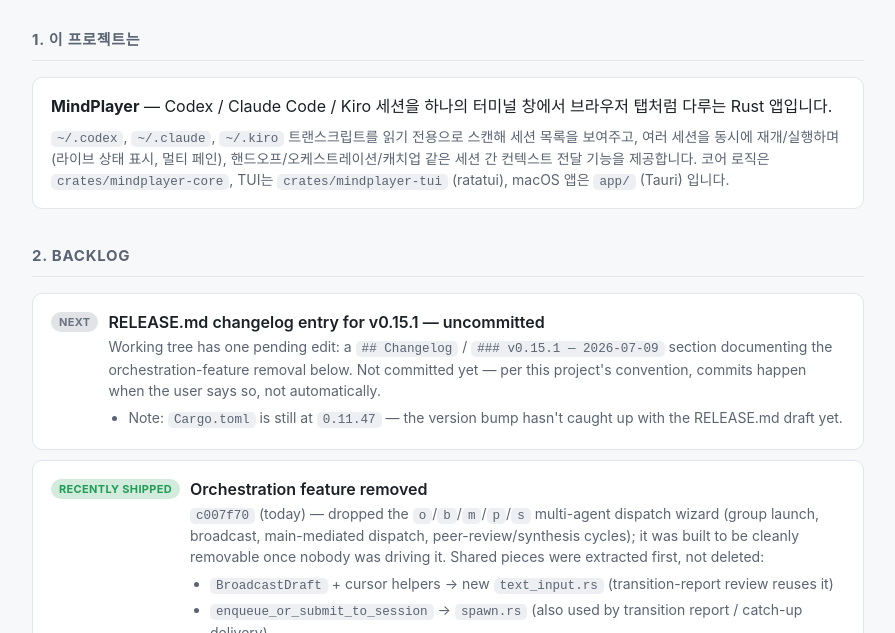
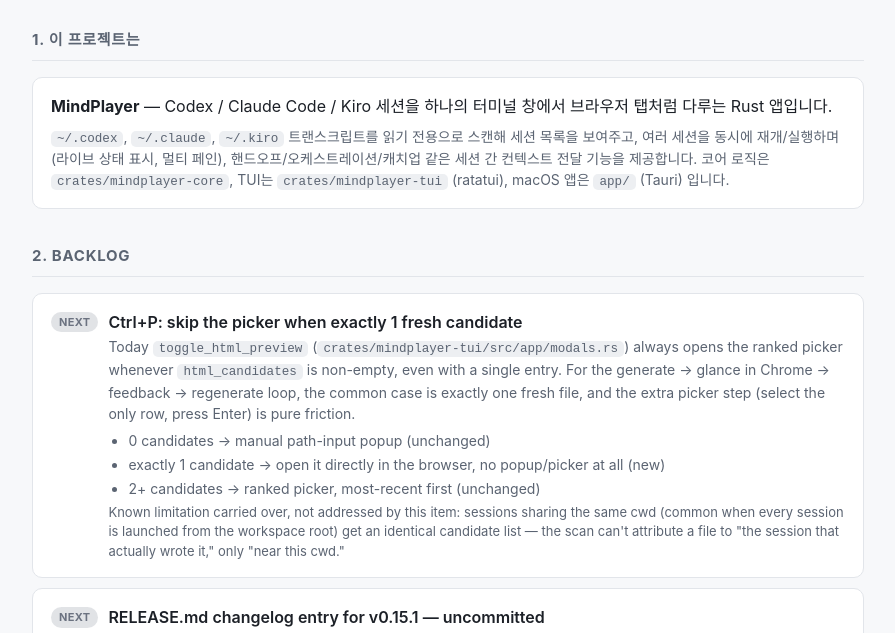
Before and after one commit to longlg88/mindplayer, a plain HTML site: page backlog.html in a window 1280 px wide. Shown: the part 164-797 px from the top of the page, without its empty margins (192-1087 px from the left). Drawn offline with Linux system fonts and the light colour scheme.

Commit message:
docs: backlog note for Ctrl+P single-candidate skip

```diff
--- a/backlog.html
+++ b/backlog.html
@@ -114,6 +114,27 @@
     <div class="card row">
       <span class="badge idea">next</span>
       <div>
+        <div class="item-title">Ctrl+P: skip the picker when exactly 1 fresh candidate</div>
+        <div class="item-desc">
+          Today <code>toggle_html_preview</code> (<code>crates/mindplayer-tui/src/app/modals.rs</code>) always opens the
+          ranked picker whenever <code>html_candidates</code> is non-empty, even with a single entry. For the
+          generate → glance in Chrome → feedback → regenerate loop, the common case is exactly one fresh file, and
+          the extra picker step (select the only row, press Enter) is pure friction.
+        </div>
+        <ul>
+          <li>0 candidates → manual path-input popup (unchanged)</li>
+          <li>exactly 1 candidate → open it directly in the browser, no popup/picker at all (new)</li>
+          <li>2+ candidates → ranked picker, most-recent first (unchanged)</li>
+        </ul>
+        <div class="meta">Known limitation carried over, not addressed by this item: sessions sharing the same
+          cwd (common when every session is launched from the workspace root) get an identical candidate list —
+          the scan can't attribute a file to "the session that actually wrote it," only "near this cwd."</div>
+      </div>
+    </div>
+
+    <div class="card row">
+      <span class="badge idea">next</span>
+      <div>
         <div class="item-title">RELEASE.md changelog entry for v0.15.1 — uncommitted</div>
         <div class="item-desc">
           Working tree has one pending edit: a <code>## Changelog</code> / <code>### v0.15.1 — 2026-07-09</code> section
```
